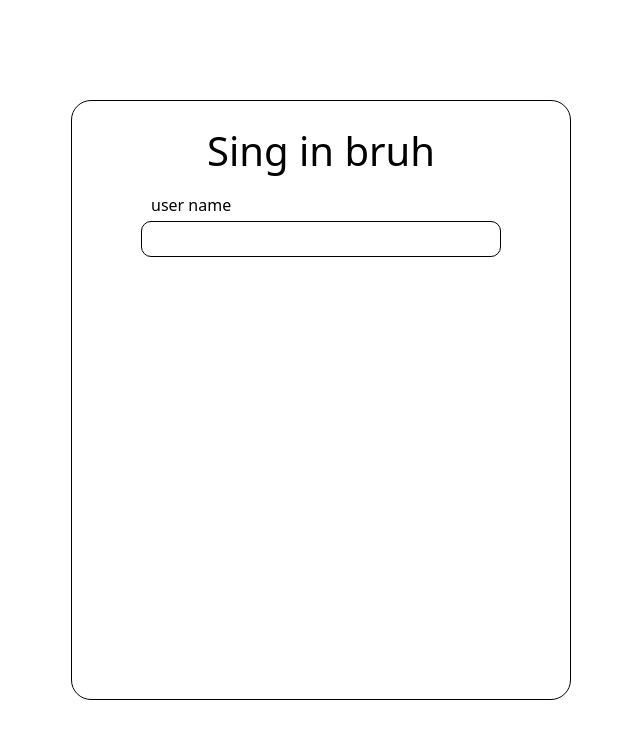
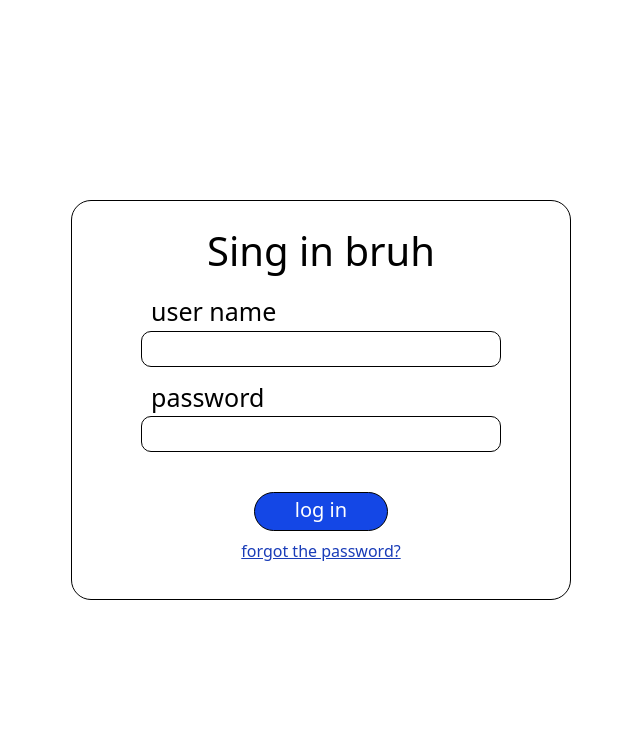
Before and after one commit to dmisl/laravel_recall, a Laravel app: page / in a window 1280 px wide. Shown: the top 739 px of the page, without its empty margins (319-959 px from the left). Run offline with Laravel 12, Linux system fonts and the light colour scheme; style sheets or scripts are compiled from the project's sources.

Commit message:
login page created

```diff
--- a/resources/views/layout.blade.php
+++ b/resources/views/layout.blade.php
@@ -11,14 +11,22 @@
 
      <div class="w-full h-screen flex justify-center items-center">
 
-          <div class="w-[500px] h-[600px] rounded-[20px] border border-black-500 bg-white">
+          <form method="POST" class="w-[500px] h-[400px] rounded-[20px] border border-black-500 bg-white">
                <div class="p-[20px] w-full h-full text-center flex flex-col items-center">
                     <h1 class="text-[40px]">Sing in bruh</h1>
 
-                    <label for="name" class="text-left w-90 ml-[20px] mt-3">user name</label>
-                    <input id="name" class="border border-black rounded-[10px] w-90 mt-1 py-[5px] px-[10px]" type="text">
+                    <label for="name" class="text-left text-[25px] w-90 ml-[20px] mt-3">user name</label>
+                    <input name="name" id="name" class="border border-black rounded-[10px] w-90 py-[5px] px-[10px]" type="text">
+
+                    <label for="name" class="text-left text-[25px] w-90 ml-[20px] mt-3">password</label>
+                    <input name="password" id="name" class="border border-black rounded-[10px] w-90 py-[5px] px-[10px]" type="password">
+
+                    <button class="mt-10 text-[20px] rounded-[30px] border border-black bg-blue-700 text-white px-[40px] py-[5px] pt-[2px]">log in</button>
+
+                    <a href="{{ route('restore') }}" class="text-blue-800 underline mt-2">forgot the password?</a>
+
                </div>
-          </div>
+          </form>
 
      </div>
 
--- a/routes/web.php
+++ b/routes/web.php
@@ -5,3 +5,7 @@ use Illuminate\Support\Facades\Route;
 Route::get('/', function () {
     return view('login');
 });
+
+Route::get('restore', function () {
+    return view('restore');
+})->name('restore');
```
Also changed, not shown: resources/views/restore.blade.php (added).
